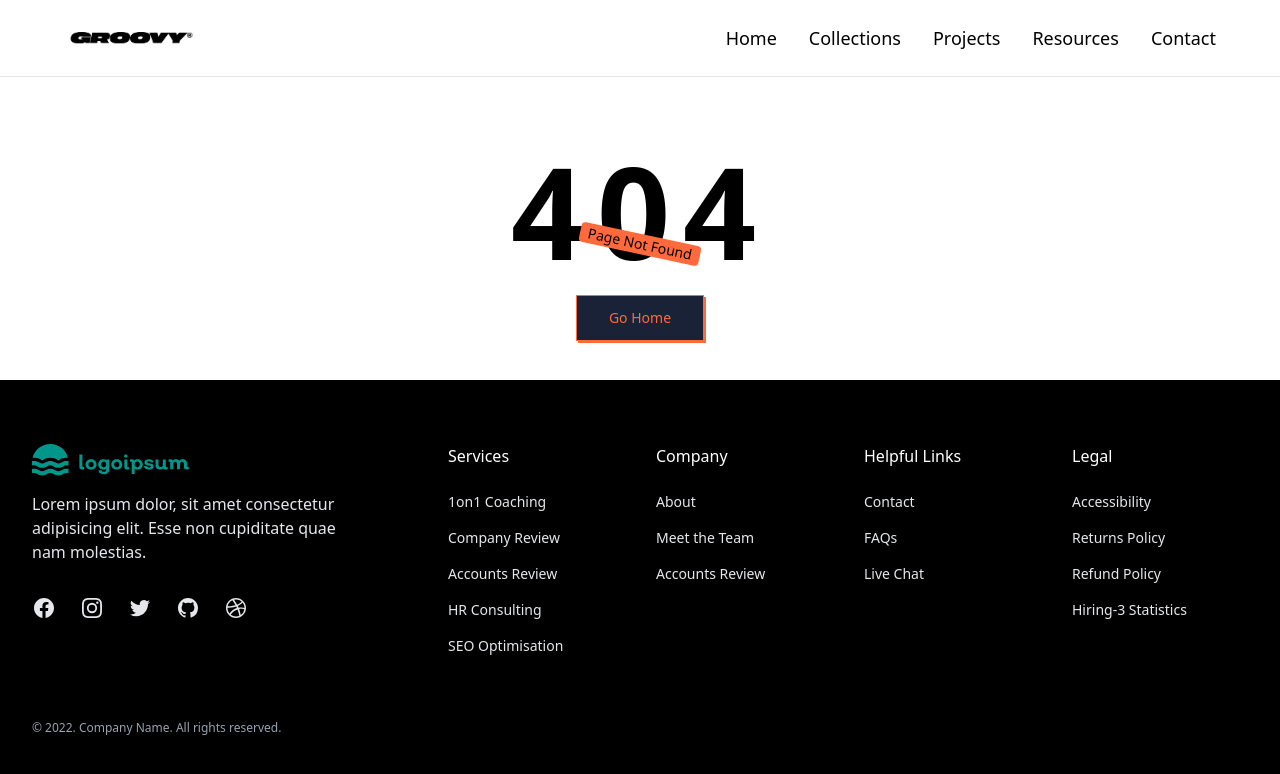
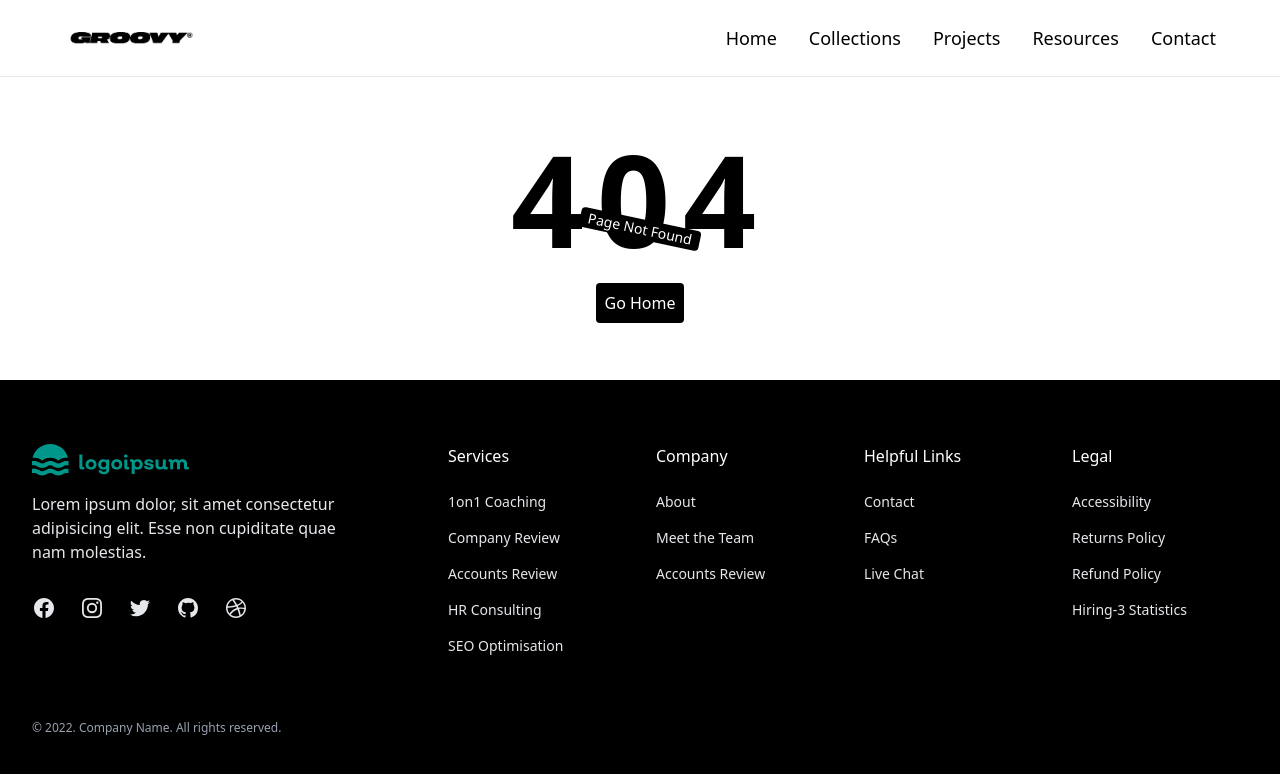
Before and after one commit to MudassirDev/groovy-store, a React (Vite) app: page /products/1 in a window 1280 px wide. Shown: the top 774 px of the page. Built offline with nearby package versions, Linux system fonts and the light colour scheme.

Commit message:
fixed 404 page

```diff
--- a/src/components/pages/NotFound.jsx
+++ b/src/components/pages/NotFound.jsx
@@ -2,23 +2,14 @@ function NotFound() {
     return (<>
         <main className="flex flex-col justify-center items-center">
             <h1 className="text-9xl font-extrabold tracking-widest">404</h1>
-            <div className="bg-[#FF6A3D] px-2 text-sm rounded rotate-12 absolute">
+            <div className="bg-black text-white px-2 text-sm rounded rotate-12 absolute">
                 Page Not Found
             </div>
-            <button className="mt-5">
-                <div
-                    className="relative inline-block text-sm font-medium text-[#FF6A3D] group active:text-orange-500 focus:outline-none focus:ring"
-                >
-                    <span
-                        className="absolute inset-0 transition-transform translate-x-0.5 translate-y-0.5 bg-[#FF6A3D] group-hover:translate-y-0 group-hover:translate-x-0"
-                    ></span>
-
-                    <span className="relative block px-8 py-3 bg-[#1A2238] border border-current">
-                        <a href="/">Go Home</a>
-                    </span>
-                </div>
+            <button className="mt-5 bg-black text-white p-2 rounded">
+                <a href="/">Go Home</a>
             </button>
         </main>
+        <div className="mt-[30px]"></div>
     </>)
 }
 
```
